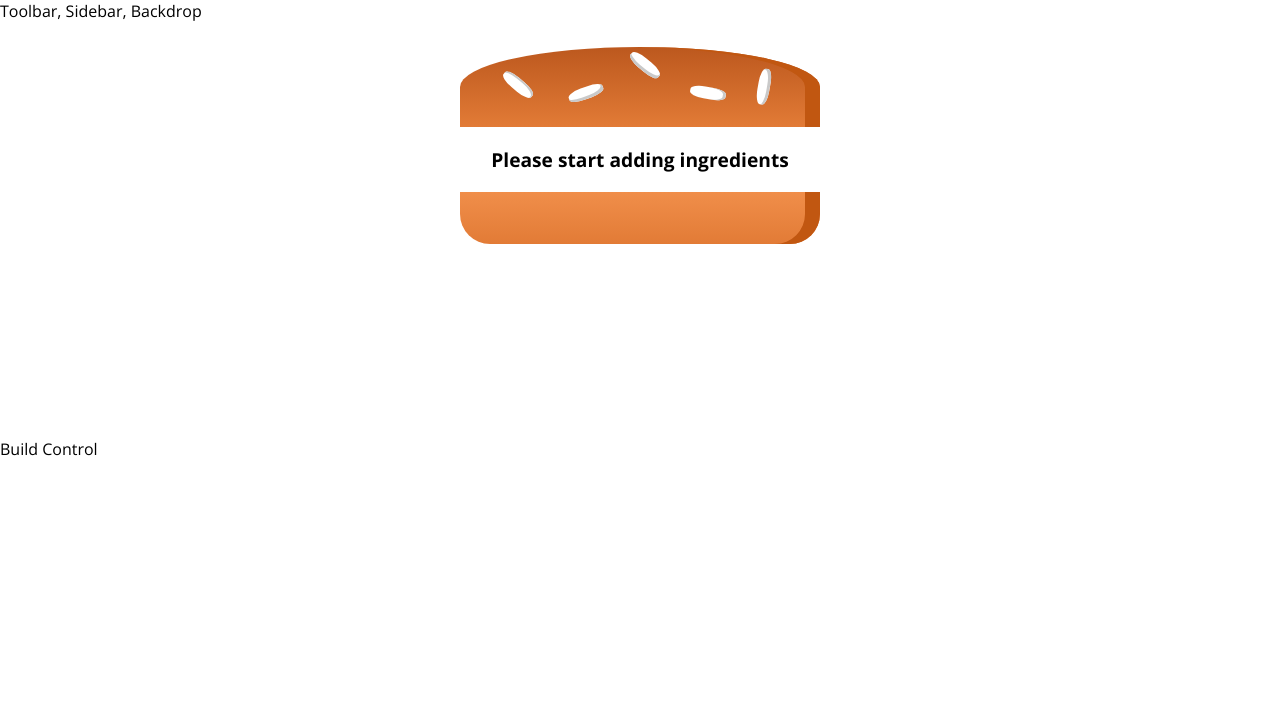
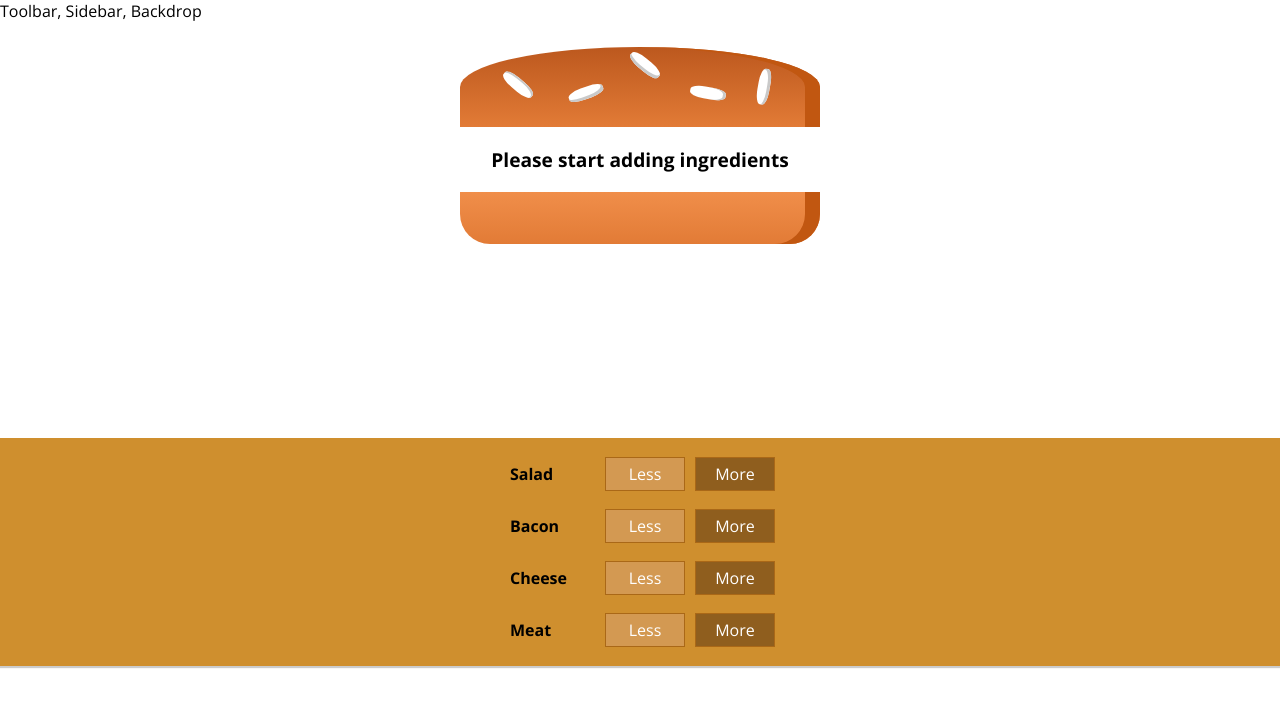
Before and after one commit to ks-mani/Burger-Builder, a React (Create React App) app: page / in a window 1280 px wide. Shown: the top 706 px of the page. Built offline with nearby package versions, Linux system fonts and the light colour scheme.

Commit message:
08-133 => Outputting Multiple Build Controls

```diff
--- a/src/components/Burger/BuildControls/BuildControls.js
+++ b/src/components/Burger/BuildControls/BuildControls.js
@@ -1,10 +1,22 @@
 import React from 'react';
 import classes from './BuildControls.module.css';
+import BuildControl from './BuildControl/BuildControl';
 
-const buildControls = (props)=>{
-  <div>
+const controls = [
+  {label: "Salad", type: "salad"},
+  {label: "Bacon", type: "bacon"},
+  {label: "Cheese", type: "cheese"},
+  {label: "Meat", type: "meat"}
+];
 
+const buildControls = (props)=>(
+  <div className={classes.BuildControls}>
+    {controls.map(ctrl=>(
+          <BuildControl key={ctrl.label} label={ctrl.label} />
+        )
+      )
+    }
   </div>
-};
+);
 
 export default buildControls;
--- a/src/containers/BurgerBuilder/BurgerBuilder.js
+++ b/src/containers/BurgerBuilder/BurgerBuilder.js
@@ -1,6 +1,7 @@
 import React, {Component} from 'react';
 import Aux from '../../hoc/Aux';
 import Burger from '../../components/Burger/Burger';
+import BuildControls from '../../components/Burger/BuildControls/BuildControls'
 
 
 class BurgerBuilder extends Component{
@@ -17,7 +18,7 @@ class BurgerBuilder extends Component{
     return (
       <Aux>
         <Burger ingredients={this.state.ingredients}/>
-        <div>Build Control</div>
+        <BuildControls />
       </Aux>
     );
   }
```
